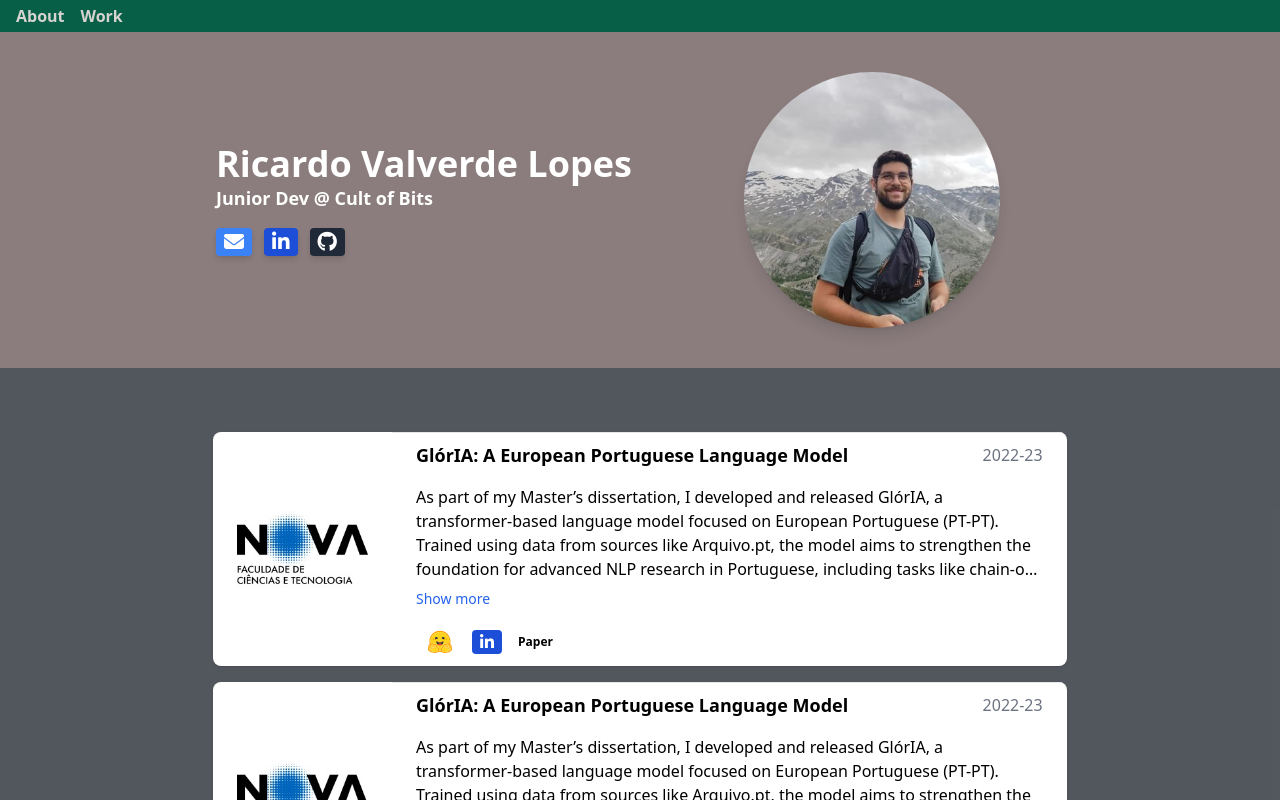
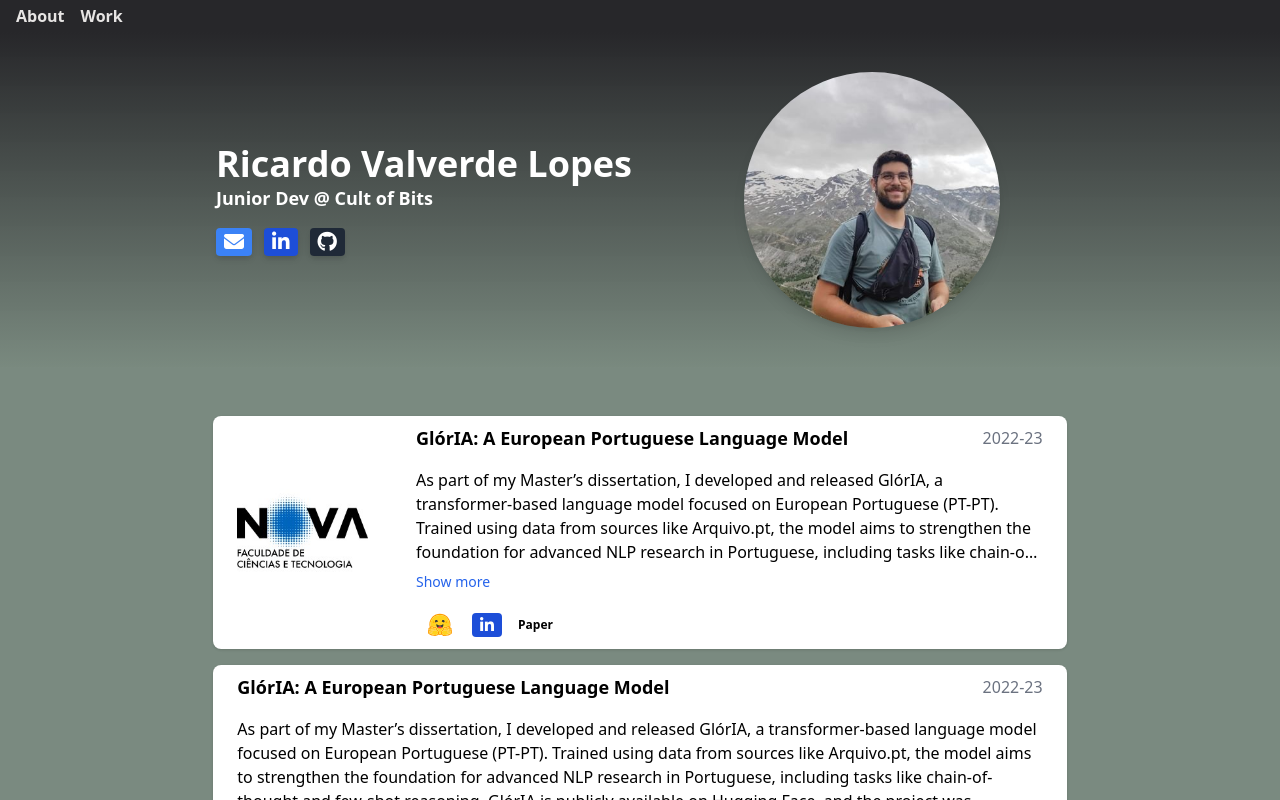
Before and after one commit to rvalgreen/rvalgreen.github.io, a Vue app: page /about in a window 1280 px wide. Built offline with nearby package versions, Linux system fonts and the light colour scheme.

Commit message:
added xwing cursor

```diff
--- a/src/App.vue
+++ b/src/App.vue
@@ -6,10 +6,10 @@ import Projects from './views/Projects.vue';
 <template class="w-full h-full">
   <div class="h-screen overflow-y-scroll">
 
-    <header class="sticky top-0 flex justify-center bg-emerald-800 p-1
-      px-4
-     text-stone-300 font-semibold text-base z-1000">
-      <nav class="flex justify-start w-full">
+    <header class="sticky top-0 flex justify-center p-1
+      px-4 bg-zinc-800
+     text-stone-200 font-semibold text-base z-1000 ">
+      <nav class="flex justify-start w-full  ">
         <a href="#about" class="pr-4">About</a>
         <a href="#work" class="">Work</a>
       </nav>
@@ -17,11 +17,11 @@ import Projects from './views/Projects.vue';
 
     <main class="w-full h-full">
 
-      <section id="about" class="h-fit bg-red-100/50">
+      <section id="about" class="h-fit bg-gradient-to-b from-zinc-800 to-green-100/50">
         <Home />
       </section>
 
-      <section id="work" class="min-h-screen pt-16 bg-blue-100/30">
+      <section id="work" class="min-h-screen pt-12 bg-green-100/50">
         <Projects />
       </section>
     </main>
--- a/src/assets/main.css
+++ b/src/assets/main.css
@@ -1,4 +1,5 @@
 body {
   color: rgba(235, 235, 235, 0.64);;
   background: #181818;
+  cursor: url('/xwingv3.png'), auto !important;
 }
--- a/src/views/ProjectEntry.vue
+++ b/src/views/ProjectEntry.vue
@@ -1,5 +1,5 @@
 <template>
-    <div class="text-black divide-y divide-gray-200 overflow-hidden
+    <div class="text-black overflow-hidden
   rounded-lg bg-white shadow flex flex-col sm:flex-row items-center content-start">
 
         <!-- Image on the left -->
@@ -30,7 +30,7 @@
                     <a :href="link.href" target="_blank"
                         class="flex items-center justify-center px-2 py-1 rounded transition" :class="link.class"
                         :aria-label="link.ariaLabel">
-                        <img v-if="link.imgSrc" :src="link.imgSrc" :alt="link.alt" class="w-8 h-8 " />
+                        <img v-if="link.imgSrc" :src="link.imgSrc" :alt="link.alt" class="w-8 h-8 rounded-lg" />
                         <i v-else-if="link.iconClass" :class="link.iconClass"></i>
                         <span v-else-if="link.text" class="font-semibold text-xs">{{ link.text }}</span>
                     </a>
--- a/src/views/Projects.vue
+++ b/src/views/Projects.vue
@@ -57,7 +57,6 @@ export default {
           focused on European Portuguese (PT-PT). Trained using data from sources like Arquivo.pt, the model aims to strengthen
           the foundation for advanced NLP research in Portuguese, including tasks like chain-of-thought and few-shot
           reasoning. GlórIA is publicly available on Hugging Face, and the project was presented at PROPOR 2024.`,
-          image: "/novalogo.jpg",
           year: "2022-23",
           links: [
             {
```
Also changed, not shown: public/xwingv3.png (added).
